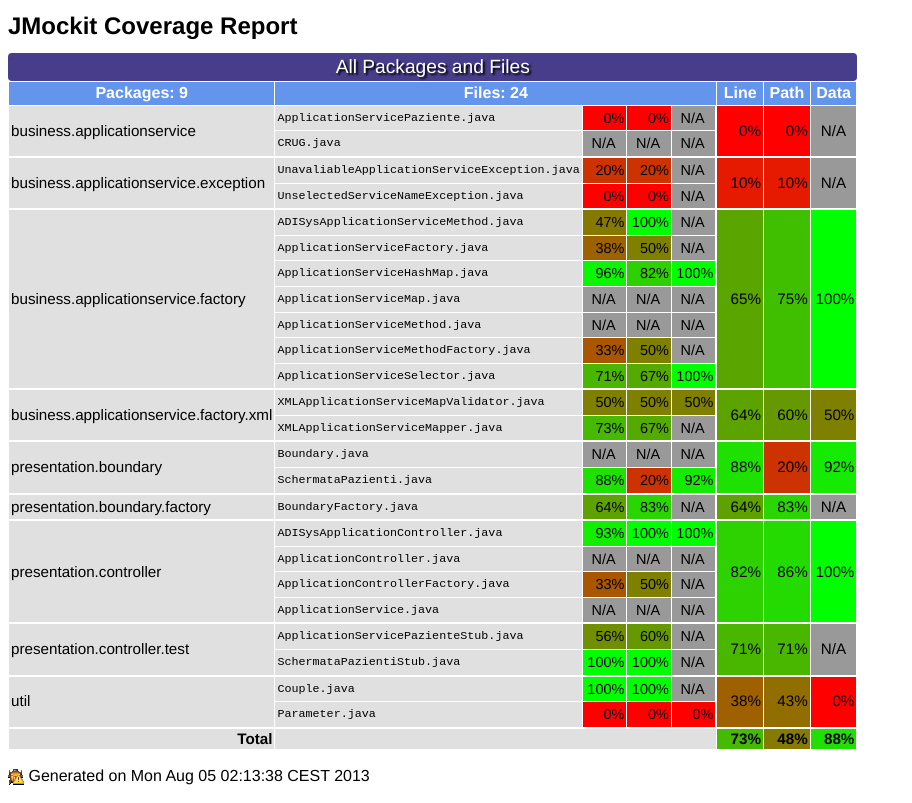
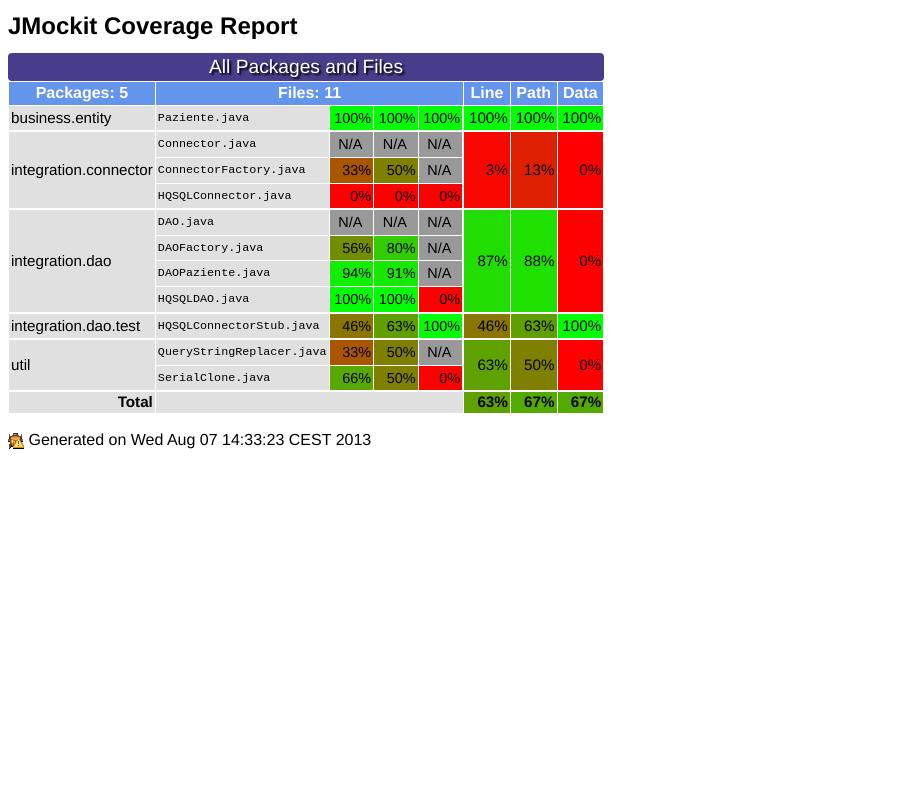
Before and after one commit to carlgauss/ADISysServer, a plain HTML site: page ADISysServer2/coverage-report/index.html in a window 1280 px wide. Shown: the whole page, without its empty margins (0-912 px from the left). Drawn offline with Linux system fonts and the light colour scheme.

Commit message:
effettuati test e fixate le bug di daopaziente e di daoinfermiere

```diff
--- a/ADISysServer2/coverage-report/index.html
+++ b/ADISysServer2/coverage-report/index.html
@@ -11,8 +11,8 @@
   <table id='packages'>
     <caption>All Packages and Files<div style='font-size: smaller'></div></caption>
     <tr>
-      <th style='cursor: col-resize' onclick='showHideAllFiles()'>Packages: 9</th>
-      <th onclick='location.reload()' style='cursor: n-resize' title='Click on the title for each metric to sort by size (total number of line segments, paths, or fields).'>Files: 24</th>
+      <th style='cursor: col-resize' onclick='showHideAllFiles()'>Packages: 5</th>
+      <th onclick='location.reload()' style='cursor: n-resize' title='Click on the title for each metric to sort by size (total number of line segments, paths, or fields).'>Files: 11</th>
       <th onclick='sortTables(1)' style='cursor: n-resize' title='Measures how much of the executable production code was exercised by tests.
 An executable line of code contains one or more executable segments.
 The percentages are calculated as 100*NE/NS, where NS is the number of segments and NE the number of executed segments.'>Line</th>
@@ -23,249 +23,131 @@ To be fully exercised, a field must have the last value assigned to it read by a
 The percentages are calculated as 100*NFE/NF, where NF is the number of non-final fields and NFE the number of fully exercised fields.'>Data</th>
     </tr>
     <tr>
-      <td class='file click' onclick='showHideFiles(this)'>business.applicationservice</td>
+      <td class='file'>business.entity</td>
       <td>
         <table width='100%'>
           <tr>
-            <td class='file'>ApplicationServicePaziente.java            </td>
-            <td style='background-color:#ff0000' title='Line segments: 0/5'>0%</td>
-            <td style='background-color:#ff0000' title='Paths: 0/5'>0%</td>
-            <td class='nocode'>N/A</td>
-          </tr>
-          <tr>
-            <td class='file'>CRUG.java                                  </td>
-            <td class='nocode'>N/A</td>
-            <td class='nocode'>N/A</td>
-            <td class='nocode'>N/A</td>
+            <td class='file'>Paziente.java           </td>
+            <td style='background-color:#00ff00' title='Line segments: 16/16'>100%</td>
+            <td style='background-color:#00ff00' title='Paths: 11/11'>100%</td>
+            <td style='background-color:#00ff00' title='Fields: 5/5'>100%</td>
           </tr>
         </table>
       </td>
-      <td class='pt' style='background-color:#ff0000' title='Line segments: 0/5'>0%</td>
-      <td class='pt' style='background-color:#ff0000' title='Paths: 0/5'>0%</td>
-      <td class='nocode'>N/A</td>
+      <td class='pt' style='background-color:#00ff00' title='Line segments: 16/16'>100%</td>
+      <td class='pt' style='background-color:#00ff00' title='Paths: 11/11'>100%</td>
+      <td class='pt' style='background-color:#00ff00' title='Fields: 5/5'>100%</td>
     </tr>
     <tr>
-      <td class='file click' onclick='showHideFiles(this)'>business.applicationservice.exception</td>
+      <td class='file click' onclick='showHideFiles(this)'>integration.connector</td>
       <td>
         <table width='100%'>
           <tr>
-            <td class='file'>UnavaliableApplicationServiceException.java</td>
-            <td style='background-color:#cc3300' title='Line segments: 2/10'>20%</td>
-            <td style='background-color:#cc3300' title='Paths: 1/5'>20%</td>
-            <td class='nocode'>N/A</td>
-          </tr>
-          <tr>
-            <td class='file'>UnselectedServiceNameException.java        </td>
-            <td style='background-color:#ff0000' title='Line segments: 0/10'>0%</td>
-            <td style='background-color:#ff0000' title='Paths: 0/5'>0%</td>
-            <td class='nocode'>N/A</td>
-          </tr>
-        </table>
-      </td>
-      <td class='pt' style='background-color:#e51a00' title='Line segments: 2/20'>10%</td>
-      <td class='pt' style='background-color:#e51a00' title='Paths: 1/10'>10%</td>
-      <td class='nocode'>N/A</td>
-    </tr>
-    <tr>
-      <td class='file click' onclick='showHideFiles(this)'>business.applicationservice.factory</td>
-      <td>
-        <table width='100%'>
-          <tr>
-            <td class='file'>ADISysApplicationServiceMethod.java        </td>
-            <td style='background-color:#867900' title='Line segments: 9/19'>47%</td>
-            <td style='background-color:#00ff00' title='Paths: 2/2'>100%</td>
-            <td class='nocode'>N/A</td>
-          </tr>
-          <tr>
-            <td class='file'>ApplicationServiceFactory.java             </td>
-            <td style='background-color:#9d6200' title='Line segments: 5/13'>38%</td>
-            <td style='background-color:#7f8000' title='Paths: 1/2'>50%</td>
-            <td class='nocode'>N/A</td>
-          </tr>
-          <tr>
-            <td class='file'>ApplicationServiceHashMap.java             </td>
-            <td style='background-color:#0bf400' title='Line segments: 22/23'>96%</td>
-            <td style='background-color:#2ed100' title='Paths: 9/11'>82%</td>
-            <td style='background-color:#00ff00' title='Fields: 2/2'>100%</td>
-          </tr>
-          <tr>
-            <td class='file'>ApplicationServiceMap.java                 </td>
+            <td class='file'>Connector.java          </td>
             <td class='nocode'>N/A</td>
             <td class='nocode'>N/A</td>
             <td class='nocode'>N/A</td>
           </tr>
           <tr>
-            <td class='file'>ApplicationServiceMethod.java              </td>
+            <td class='file'>ConnectorFactory.java   </td>
+            <td style='background-color:#aa5500' title='Line segments: 1/3'>33%</td>
+            <td style='background-color:#7f8000' title='Paths: 1/2'>50%</td>
+            <td class='nocode'>N/A</td>
+          </tr>
+          <tr>
+            <td class='file'>HQSQLConnector.java     </td>
+            <td style='background-color:#ff0000' title='Line segments: 0/33'>0%</td>
+            <td style='background-color:#ff0000' title='Paths: 0/6'>0%</td>
+            <td style='background-color:#ff0000' title='Fields: 0/1'>0%</td>
+          </tr>
+        </table>
+      </td>
+      <td class='pt' style='background-color:#f80700' title='Line segments: 1/36'>3%</td>
+      <td class='pt' style='background-color:#df2000' title='Paths: 1/8'>13%</td>
+      <td class='pt' style='background-color:#ff0000' title='Fields: 0/1'>0%</td>
+    </tr>
+    <tr>
+      <td class='file click' onclick='showHideFiles(this)'>integration.dao</td>
+      <td>
+        <table width='100%'>
+          <tr>
+            <td class='file'>DAO.java                </td>
             <td class='nocode'>N/A</td>
             <td class='nocode'>N/A</td>
             <td class='nocode'>N/A</td>
           </tr>
           <tr>
-            <td class='file'>ApplicationServiceMethodFactory.java       </td>
-            <td style='background-color:#aa5500' title='Line segments: 1/3'>33%</td>
-            <td style='background-color:#7f8000' title='Paths: 1/2'>50%</td>
+            <td class='file'>DAOFactory.java         </td>
+            <td style='background-color:#718e00' title='Line segments: 10/18'>56%</td>
+            <td style='background-color:#33cc00' title='Paths: 4/5'>80%</td>
             <td class='nocode'>N/A</td>
           </tr>
           <tr>
-            <td class='file'>ApplicationServiceSelector.java            </td>
-            <td style='background-color:#49b600' title='Line segments: 5/7'>71%</td>
-            <td style='background-color:#55aa00' title='Paths: 2/3'>67%</td>
+            <td class='file'>DAOPaziente.java        </td>
+            <td style='background-color:#10ef00' title='Line segments: 76/81'>94%</td>
+            <td style='background-color:#17e800' title='Paths: 10/11'>91%</td>
+            <td class='nocode'>N/A</td>
+          </tr>
+          <tr>
+            <td class='file'>HQSQLDAO.java           </td>
+            <td style='background-color:#00ff00' title='Line segments: 2/2'>100%</td>
+            <td style='background-color:#00ff00' title='Paths: 1/1'>100%</td>
+            <td style='background-color:#ff0000' title='Fields: 0/1'>0%</td>
+          </tr>
+        </table>
+      </td>
+      <td class='pt' style='background-color:#21de00' title='Line segments: 88/101'>87%</td>
+      <td class='pt' style='background-color:#1ee100' title='Paths: 15/17'>88%</td>
+      <td class='pt' style='background-color:#ff0000' title='Fields: 0/1'>0%</td>
+    </tr>
+    <tr>
+      <td class='file'>integration.dao.test</td>
+      <td>
+        <table width='100%'>
+          <tr>
+            <td class='file'>HQSQLConnectorStub.java </td>
+            <td style='background-color:#8a7500' title='Line segments: 22/48'>46%</td>
+            <td style='background-color:#609f00' title='Paths: 5/8'>63%</td>
             <td style='background-color:#00ff00' title='Fields: 1/1'>100%</td>
           </tr>
         </table>
       </td>
-      <td class='pt' style='background-color:#5aa500' title='Line segments: 42/65'>65%</td>
-      <td class='pt' style='background-color:#40bf00' title='Paths: 15/20'>75%</td>
-      <td class='pt' style='background-color:#00ff00' title='Fields: 3/3'>100%</td>
-    </tr>
-    <tr>
-      <td class='file click' onclick='showHideFiles(this)'>business.applicationservice.factory.xml</td>
-      <td>
-        <table width='100%'>
-          <tr>
-            <td class='file'>XMLApplicationServiceMapValidator.java     </td>
-            <td style='background-color:#7f8000' title='Line segments: 7/14'>50%</td>
-            <td style='background-color:#7f8000' title='Paths: 1/2'>50%</td>
-            <td style='background-color:#7f8000' title='Fields: 1/2'>50%</td>
-          </tr>
-          <tr>
-            <td class='file'>XMLApplicationServiceMapper.java           </td>
-            <td style='background-color:#46b900' title='Line segments: 16/22'>73%</td>
-            <td style='background-color:#55aa00' title='Paths: 2/3'>67%</td>
-            <td class='nocode'>N/A</td>
-          </tr>
-        </table>
-      </td>
-      <td class='pt' style='background-color:#5ca300' title='Line segments: 23/36'>64%</td>
-      <td class='pt' style='background-color:#669900' title='Paths: 3/5'>60%</td>
-      <td class='pt' style='background-color:#7f8000' title='Fields: 1/2'>50%</td>
-    </tr>
-    <tr>
-      <td class='file click' onclick='showHideFiles(this)'>presentation.boundary</td>
-      <td>
-        <table width='100%'>
-          <tr>
-            <td class='file'>Boundary.java                              </td>
-            <td class='nocode'>N/A</td>
-            <td class='nocode'>N/A</td>
-            <td class='nocode'>N/A</td>
-          </tr>
-          <tr>
-            <td class='file'>SchermataPazienti.java                     </td>
-            <td style='background-color:#1ee100' title='Line segments: 179/203'>88%</td>
-            <td style='background-color:#cc3300' title='Paths: 4/20'>20%</td>
-            <td style='background-color:#14eb00' title='Fields: 24/26'>92%</td>
-          </tr>
-        </table>
-      </td>
-      <td class='pt' style='background-color:#1ee100' title='Line segments: 179/203'>88%</td>
-      <td class='pt' style='background-color:#cc3300' title='Paths: 4/20'>20%</td>
-      <td class='pt' style='background-color:#14eb00' title='Fields: 24/26'>92%</td>
-    </tr>
-    <tr>
-      <td class='file'>presentation.boundary.factory</td>
-      <td>
-        <table width='100%'>
-          <tr>
-            <td class='file'>BoundaryFactory.java                       </td>
-            <td style='background-color:#5da200' title='Line segments: 14/22'>64%</td>
-            <td style='background-color:#2ad500' title='Paths: 5/6'>83%</td>
-            <td class='nocode'>N/A</td>
-          </tr>
-        </table>
-      </td>
-      <td class='pt' style='background-color:#5da200' title='Line segments: 14/22'>64%</td>
-      <td class='pt' style='background-color:#2ad500' title='Paths: 5/6'>83%</td>
-      <td class='nocode'>N/A</td>
-    </tr>
-    <tr>
-      <td class='file click' onclick='showHideFiles(this)'>presentation.controller</td>
-      <td>
-        <table width='100%'>
-          <tr>
-            <td class='file'>ADISysApplicationController.java           </td>
-            <td style='background-color:#12ed00' title='Line segments: 13/14'>93%</td>
-            <td style='background-color:#00ff00' title='Paths: 5/5'>100%</td>
-            <td style='background-color:#00ff00' title='Fields: 1/1'>100%</td>
-          </tr>
-          <tr>
-            <td class='file'>ApplicationController.java                 </td>
-            <td class='nocode'>N/A</td>
-            <td class='nocode'>N/A</td>
-            <td class='nocode'>N/A</td>
-          </tr>
-          <tr>
-            <td class='file'>ApplicationControllerFactory.java          </td>
-            <td style='background-color:#aa5500' title='Line segments: 1/3'>33%</td>
-            <td style='background-color:#7f8000' title='Paths: 1/2'>50%</td>
-            <td class='nocode'>N/A</td>
-          </tr>
-          <tr>
-            <td class='file'>ApplicationService.java                    </td>
-            <td class='nocode'>N/A</td>
-            <td class='nocode'>N/A</td>
-            <td class='nocode'>N/A</td>
-          </tr>
-        </table>
-      </td>
-      <td class='pt' style='background-color:#2dd200' title='Line segments: 14/17'>82%</td>
-      <td class='pt' style='background-color:#24db00' title='Paths: 6/7'>86%</td>
+      <td class='pt' style='background-color:#8a7500' title='Line segments: 22/48'>46%</td>
+      <td class='pt' style='background-color:#609f00' title='Paths: 5/8'>63%</td>
       <td class='pt' style='background-color:#00ff00' title='Fields: 1/1'>100%</td>
-    </tr>
-    <tr>
-      <td class='file click' onclick='showHideFiles(this)'>presentation.controller.test</td>
-      <td>
-        <table width='100%'>
-          <tr>
-            <td class='file'>ApplicationServicePazienteStub.java        </td>
-            <td style='background-color:#718e00' title='Line segments: 5/9'>56%</td>
-            <td style='background-color:#669900' title='Paths: 3/5'>60%</td>
-            <td class='nocode'>N/A</td>
-          </tr>
-          <tr>
-            <td class='file'>SchermataPazientiStub.java                 </td>
-            <td style='background-color:#00ff00' title='Line segments: 5/5'>100%</td>
-            <td style='background-color:#00ff00' title='Paths: 2/2'>100%</td>
-            <td class='nocode'>N/A</td>
-          </tr>
-        </table>
-      </td>
-      <td class='pt' style='background-color:#49b600' title='Line segments: 10/14'>71%</td>
-      <td class='pt' style='background-color:#49b600' title='Paths: 5/7'>71%</td>
-      <td class='nocode'>N/A</td>
     </tr>
     <tr>
       <td class='file click' onclick='showHideFiles(this)'>util</td>
       <td>
         <table width='100%'>
           <tr>
-            <td class='file'>Couple.java                                </td>
-            <td style='background-color:#00ff00' title='Line segments: 6/6'>100%</td>
-            <td style='background-color:#00ff00' title='Paths: 3/3'>100%</td>
+            <td class='file'>QueryStringReplacer.java</td>
+            <td style='background-color:#aa5500' title='Line segments: 1/3'>33%</td>
+            <td style='background-color:#7f8000' title='Paths: 1/2'>50%</td>
             <td class='nocode'>N/A</td>
           </tr>
           <tr>
-            <td class='file'>Parameter.java                             </td>
-            <td style='background-color:#ff0000' title='Line segments: 0/10'>0%</td>
-            <td style='background-color:#ff0000' title='Paths: 0/4'>0%</td>
+            <td class='file'>SerialClone.java        </td>
+            <td style='background-color:#57a800' title='Line segments: 23/35'>66%</td>
+            <td style='background-color:#7f8000' title='Paths: 6/12'>50%</td>
             <td style='background-color:#ff0000' title='Fields: 0/1'>0%</td>
           </tr>
         </table>
       </td>
-      <td class='pt' style='background-color:#9f6000' title='Line segments: 6/16'>38%</td>
-      <td class='pt' style='background-color:#926d00' title='Paths: 3/7'>43%</td>
+      <td class='pt' style='background-color:#5ea100' title='Line segments: 24/38'>63%</td>
+      <td class='pt' style='background-color:#7f8000' title='Paths: 7/14'>50%</td>
       <td class='pt' style='background-color:#ff0000' title='Fields: 0/1'>0%</td>
     </tr>
     <tr class='total'>
       <td>Total</td><td>&nbsp;</td>
-      <td class='pt' style='background-color:#45ba00' title='Line segments: 290/398'>73%</td>
-      <td class='pt' style='background-color:#847b00' title='Paths: 42/87'>48%</td>
-      <td class='pt' style='background-color:#1fe000' title='Fields: 29/33'>88%</td>
+      <td class='pt' style='background-color:#5ea100' title='Line segments: 151/239'>63%</td>
+      <td class='pt' style='background-color:#54ab00' title='Paths: 39/58'>67%</td>
+      <td class='pt' style='background-color:#55aa00' title='Fields: 6/9'>67%</td>
     </tr>
   </table>
   <p>
     <a href='http://code.google.com/p/jmockit'><img src='logo.png'></a>
-    Generated on Mon Aug 05 02:13:38 CEST 2013
+    Generated on Wed Aug 07 14:33:23 CEST 2013
   </p>
 </body>
 </html>
```
Also changed, not shown: 9 other files.
